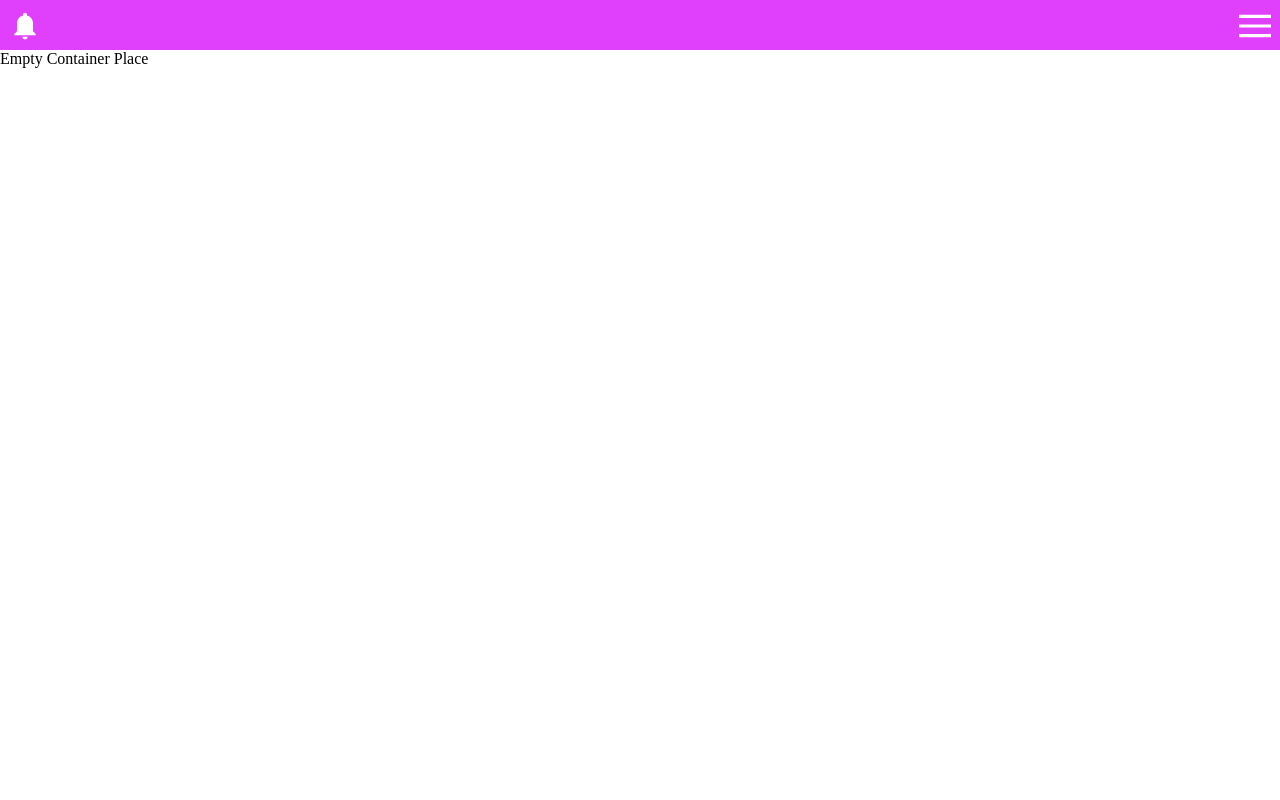
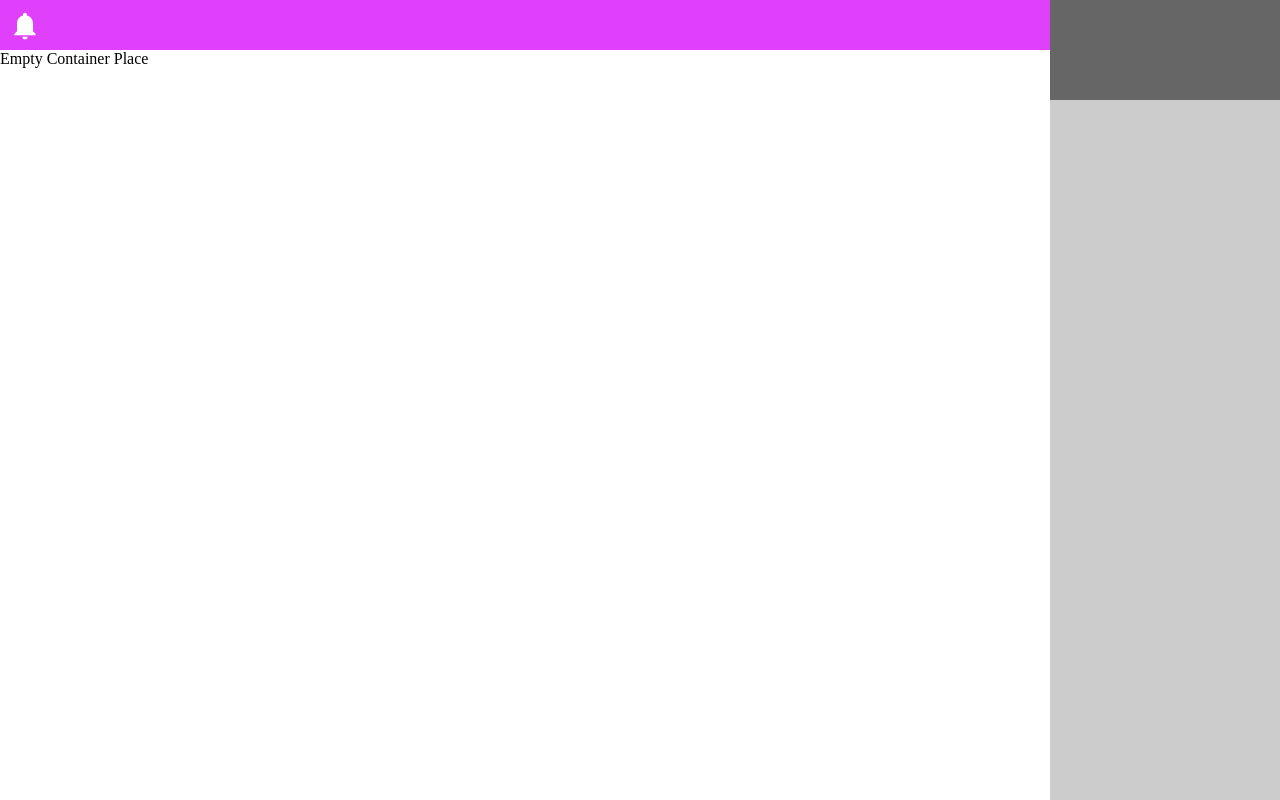
Before and after one commit to mr-ezak/ikhune, a Next.js app: page / in a window 1280 px wide. Built offline with nearby package versions, Linux system fonts and the light colour scheme.

Commit message:
Start to Creating Navbar

```diff
--- a/components/nobles/Header.js
+++ b/components/nobles/Header.js
@@ -1,4 +1,4 @@
-import Link from "next/link"
+import { Link } from "next/link"
 import styled from "styled-components"
 import { BarsIcon, NotifiIcon } from "./Icons"
 
--- a/components/nobles/MyLayout.js
+++ b/components/nobles/MyLayout.js
@@ -1,10 +1,13 @@
 import styled, { createGlobalStyle } from "styled-components"
 import { Header } from "./Header"
+import { MainNavbar } from "./Navbar"
 
 const Layout = props => (
   <Wrapper>
     <GlobalStyle />
-    <Header /> {props.children}{" "}
+    <Header />
+    <MainNavbar />
+    {props.children}{" "}
   </Wrapper>
 )
 
--- /dev/null
+++ b/components/nobles/Navbar.js
@@ -0,0 +1,30 @@
+import { Link } from "next/link"
+import styled from "styled-components"
+
+export const MainNavbar = () => (
+  <NavWraper>
+    <NavHeader>
+      <div />
+    </NavHeader>
+    <RawNavbar />
+  </NavWraper>
+)
+
+const NavWraper = styled.div`
+  width: 230px;
+  height: 100%;
+  position: fixed;
+  right: 0px;
+  top: 0px;
+  z-index: 1;
+  background: #ccc;
+`
+const NavHeader = styled.div`
+  width: 100%;
+  height: 100px;
+  background: #666;
+`
+const RawNavbar = styled.div`
+  width: 100%;
+  height: auto;
+`
```
